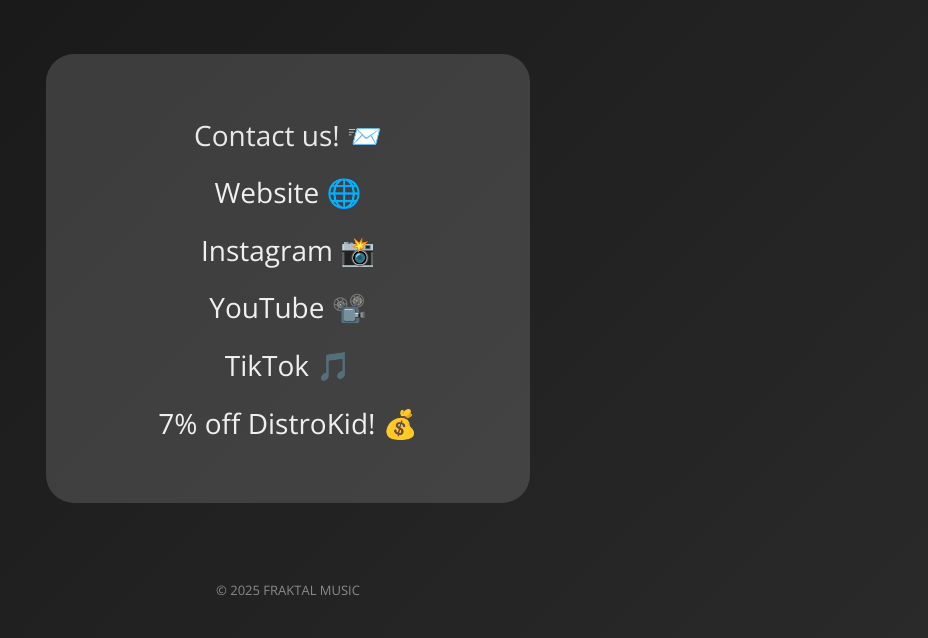
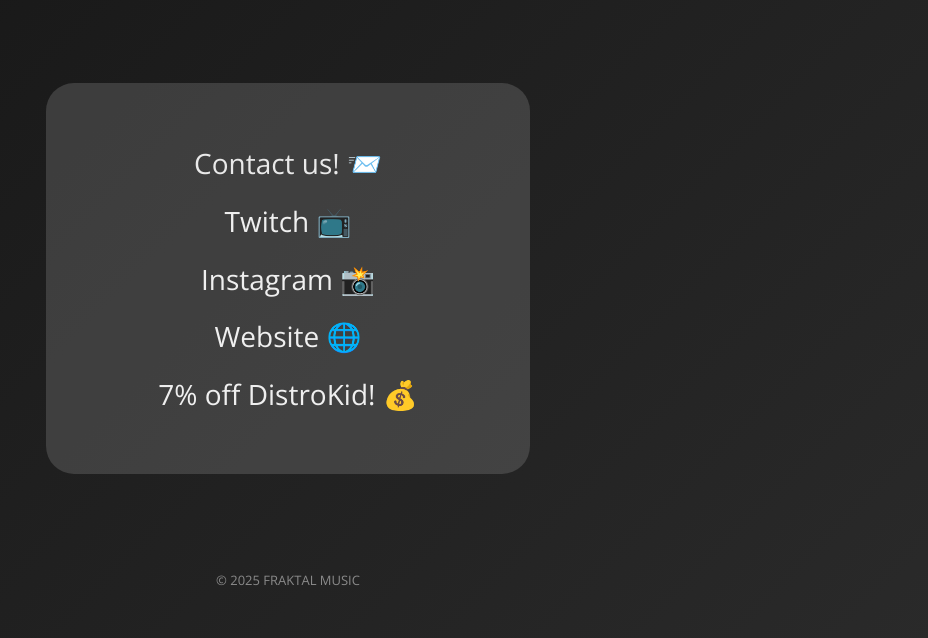
Before and after one commit to FRAKTALMUSIC/socials-web, a plain HTML site: page index.html in a window 1280 px wide. Shown: the part 162-800 px from the top of the page, without its empty margins (352-1280 px from the left). Drawn offline with nearby package versions, Linux system fonts and the light colour scheme.

Commit message:
Updated socials

```diff
--- a/index.html
+++ b/index.html
@@ -27,8 +27,8 @@
 
       const info = document.getElementById('infoDesc');
       info.innerHTML = locale === 'en' ?
-        "<strong>Fraktal Music</strong> is an independent recording studio located in Metepec, Mexico.<br/>We offer professional audio recording, mixing and mastering services.<br/>Contact us and book your session now!" :
-        "<strong>Fraktal Music</strong> es un estudio de grabación independiente ubicado en Metepec, México.<br/>Ofrecemos servicios de grabación, mezcla y masterización de audio de grado profesional.<br/>¡Contáctanos y agenda tu cita ahora!"
+        "<strong>Fraktal Music</strong> is an independent recording studio located in Metepec, Mexico.<br/>We offer professional audio recording, mixing and mastering services.<br/>Feel free to reach us!" :
+        "<strong>Fraktal Music</strong> es un estudio de grabación independiente ubicado en Metepec, México.<br/>Ofrecemos servicios de grabación, mezcla y masterización de audio de grado profesional.<br/>¡Contáctanos!"
     }
 
     const toggleModal = () => {
@@ -53,8 +53,8 @@
         </a>
       </li>
       <li>
-        <a href="http://www.fraktalmusic.com" target="_blank" rel="noopener noreferrer">
-          Website 🌐
+        <a href="https://twitch.tv/fraktalmusic" target="_blank" rel="noopener noreferrer">
+          Twitch 📺
         </a>
       </li>
       <li>
@@ -63,15 +63,20 @@
         </a>
       </li>
       <li>
+        <a href="http://www.fraktalmusic.com" target="_blank" rel="noopener noreferrer">
+          Website 🌐
+        </a>
+      </li>
+      <!-- <li>
         <a href="https://www.youtube.com/@fraktalmusicmx" target="_blank" rel="noopener noreferrer">
           YouTube 📽️
         </a>
-      </li>
-      <li>
+      </li> -->
+      <!-- <li>
         <a href="https://www.tiktok.com/@fraktalmusicmx" target="_blank" rel="noopener noreferrer">
           TikTok 🎵
         </a>
-      </li>
+      </li> -->
       <li>
         <a href="https://distrokid.com/vip/seven/1146741" target="_blank" rel="noopener noreferrer" id="distrokid">
           7% off DistroKid! 💰
```
